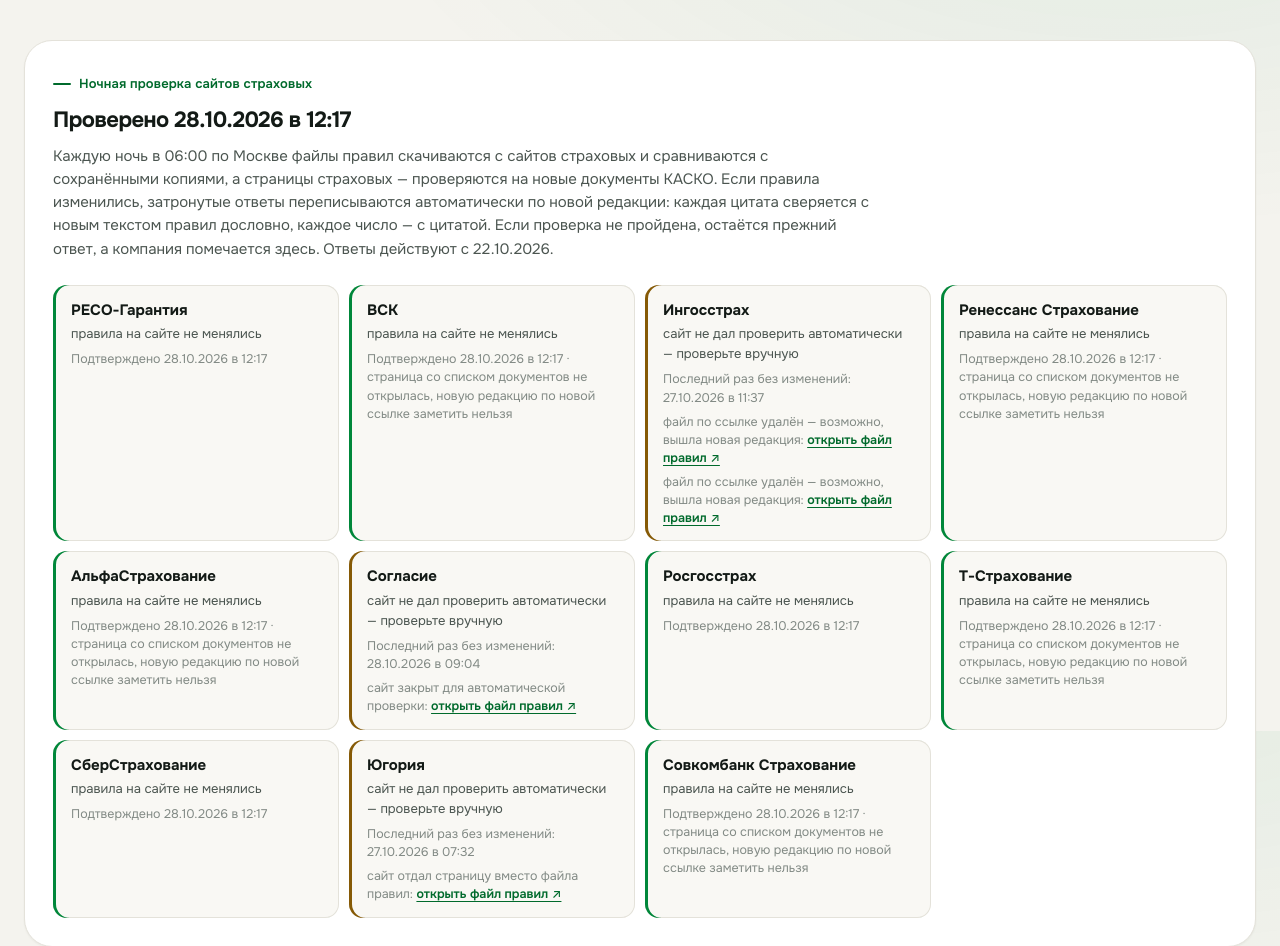
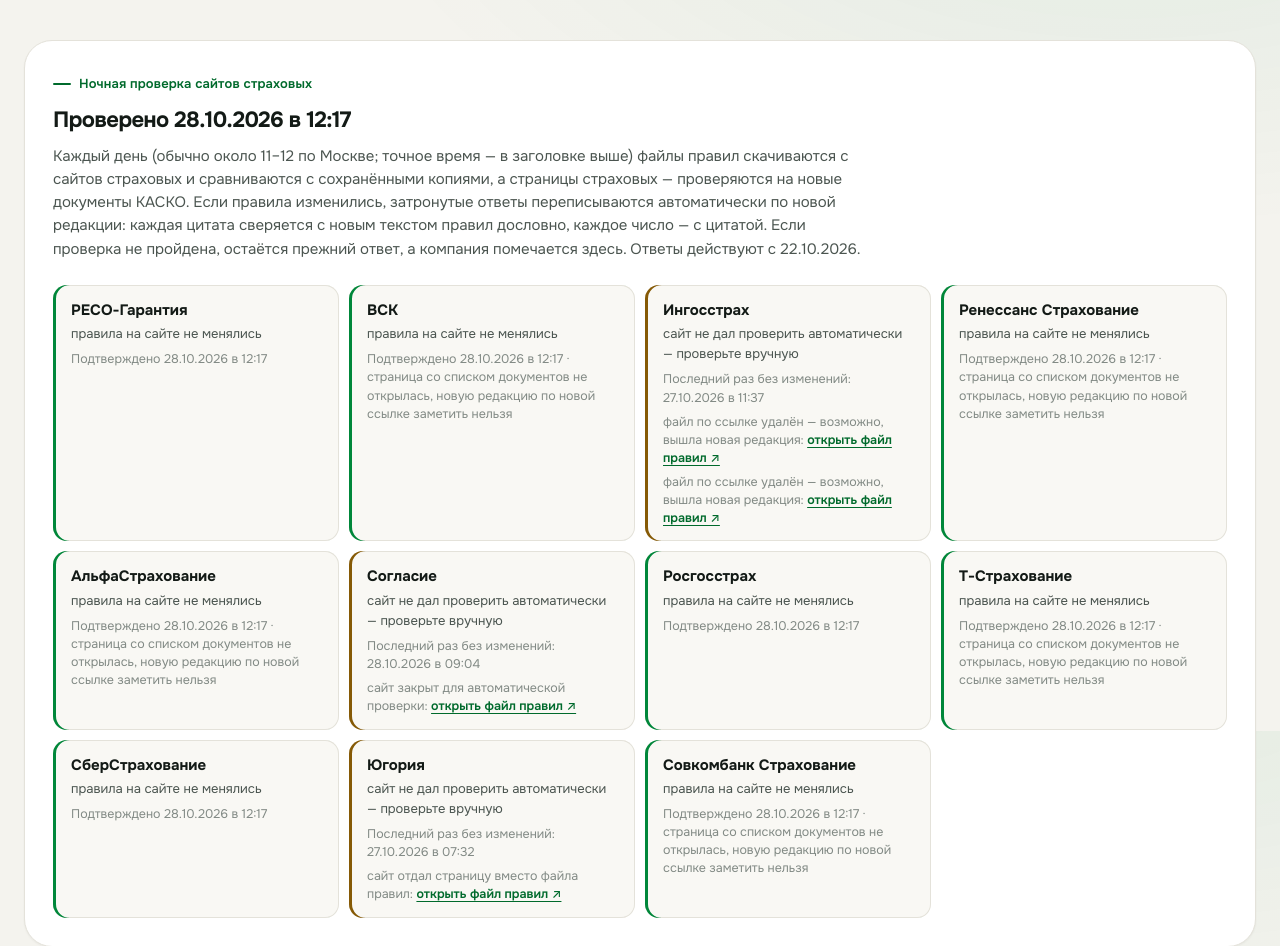
Before and after one commit to vilvetti-cloud/insurance-comparator, a Flask app: template templates/data_report.html in a window 1280 px wide. Shown: the part 69-1015 px from the top of the page. Run offline with Flask 2, Linux system fonts and the light colour scheme; the template is opened without the code that fills it, so the values that code supplies are empty; some libraries are stand-ins or nearby versions.

Commit message:
Say when the daily rules check really runs
Co-Authored-By: Claude Opus 5.5 <noreply@anthropic.com>

```diff
--- a/templates/data_report.html
+++ b/templates/data_report.html
@@ -11,7 +11,7 @@
             {% if source_check.checked %}Проверено {{ source_check.checked }}{% else %}Проверка ещё не запускалась{% endif %}
           </h2>
           <p>
-            Каждую ночь в 06:00 по Москве файлы правил скачиваются с сайтов страховых и сравниваются
+            Каждый день (обычно около 11–12 по Москве; точное время — в заголовке выше) файлы правил скачиваются с сайтов страховых и сравниваются
             с сохранёнными копиями, а страницы страховых — проверяются на новые документы КАСКО.
             Если правила изменились, затронутые ответы переписываются автоматически по новой редакции:
             каждая цитата сверяется с новым текстом правил дословно, каждое число — с цитатой. Если проверка
```
